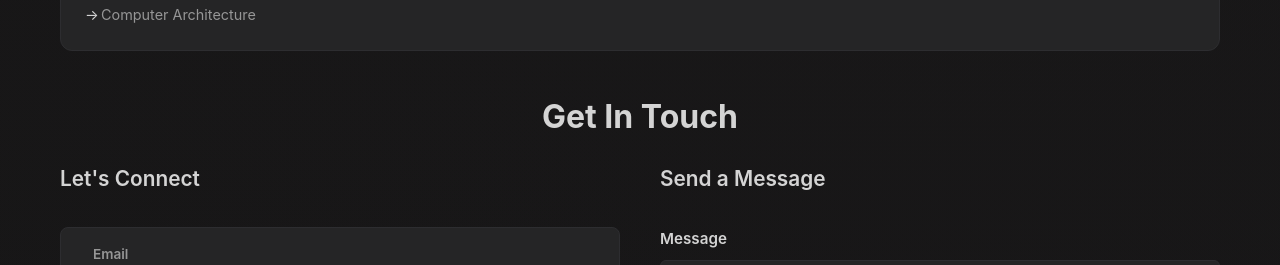
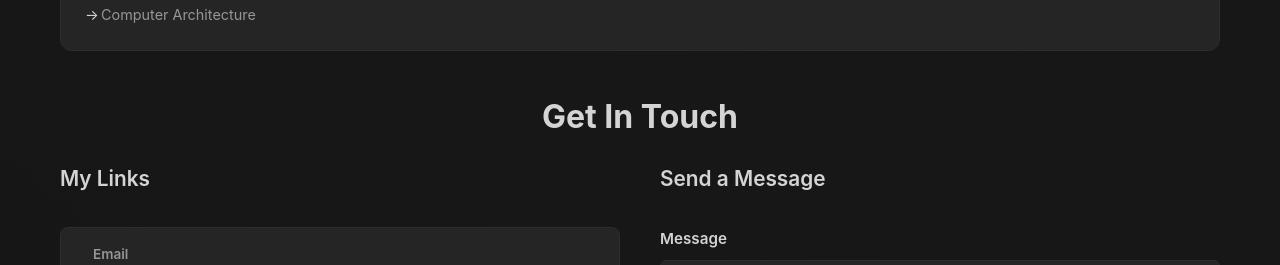
Before and after one commit to counterspecies/Portfolio-Website, a React (Create React App) app: page / in a window 1280 px wide. Shown: the part 5866-6131 px from the top of the page. Built offline with nearby package versions, Linux system fonts and the light colour scheme.

Commit message:
updating contacts

```diff
--- a/src/components/Contact.js
+++ b/src/components/Contact.js
@@ -66,7 +66,7 @@ const Contact = () => {
         <div className="contact-content">
           <div className="contact-info">
             <div className="info-header">
-              <h3>Let's Connect</h3>
+              <h3>My Links</h3>
             </div>
 
             <div className="contact-methods">
```
